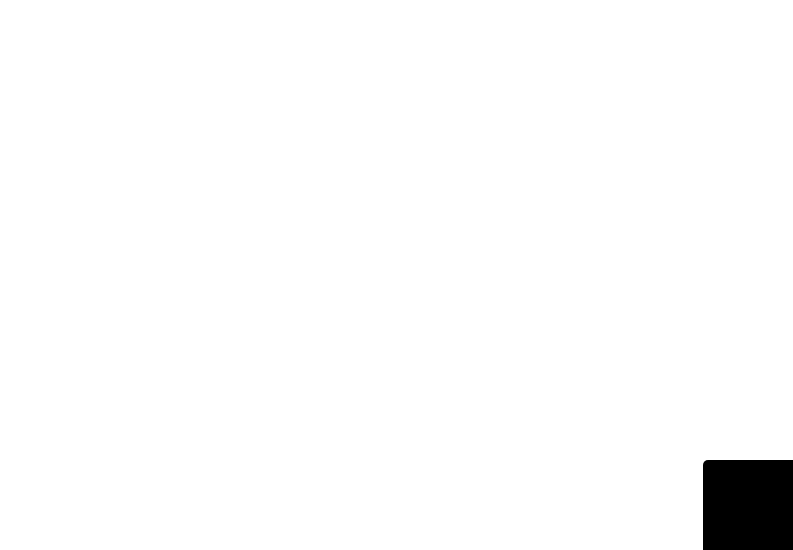
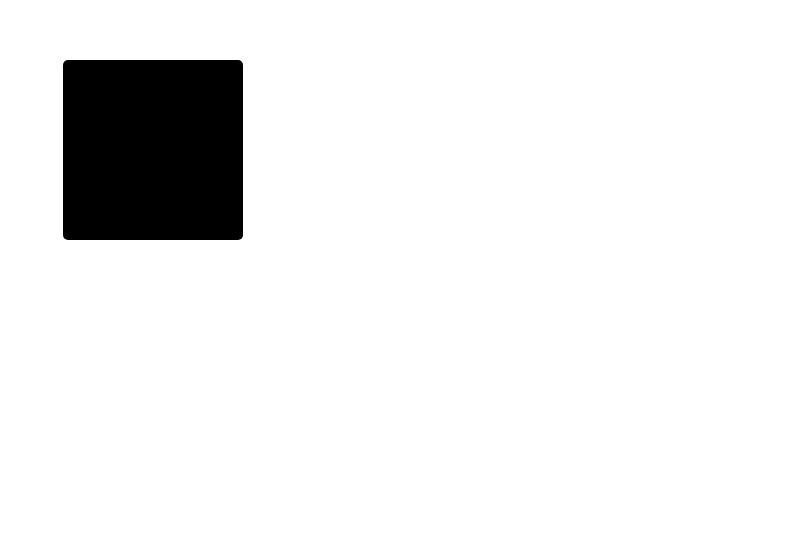
Before and after one commit to GregorioFornetti/tree-creator, a plain HTML site: page index.html in a window 1280 px wide. Shown: the part 250-800 px from the top of the page, without its empty margins (487-1280 px from the left). Drawn offline with Linux system fonts and the light colour scheme.

Commit message:
bug fix posicionamento e scroll infinito

```diff
--- a/css/style.css
+++ b/css/style.css
@@ -14,8 +14,13 @@
 }
 
 #world {
-    width: 200vw;
-    height: 200vh;
+    width: fit-content;
+    height: fit-content;
+
+    min-width: 200vw;
+    min-height: 200vh;
+
+    padding: 500px;
 
     display: flex;
     align-items: center;
--- a/js/dragToScroll.js
+++ b/js/dragToScroll.js
@@ -4,7 +4,7 @@ document.addEventListener('DOMContentLoaded', function () {
     const ele = document.getElementById('container');
     ele.style.cursor = 'grab';
 
-    let pos = { top: 100, left: 100, x: 0, y: 0 };
+    let pos = { top: 0, left: 0, x: 0, y: 0 };
 
     const mouseDownHandler = function (e) {
         ele.style.cursor = 'grabbing';
@@ -40,6 +40,9 @@ document.addEventListener('DOMContentLoaded', function () {
         document.removeEventListener('mouseup', mouseUpHandler);
     };
 
+    ele.scrollTop = window.innerHeight / 2 + 500
+    ele.scrollLeft = window.innerWidth / 2 + 500
+
     // Attach the handler
     ele.addEventListener('mousedown', mouseDownHandler);
 });
```
